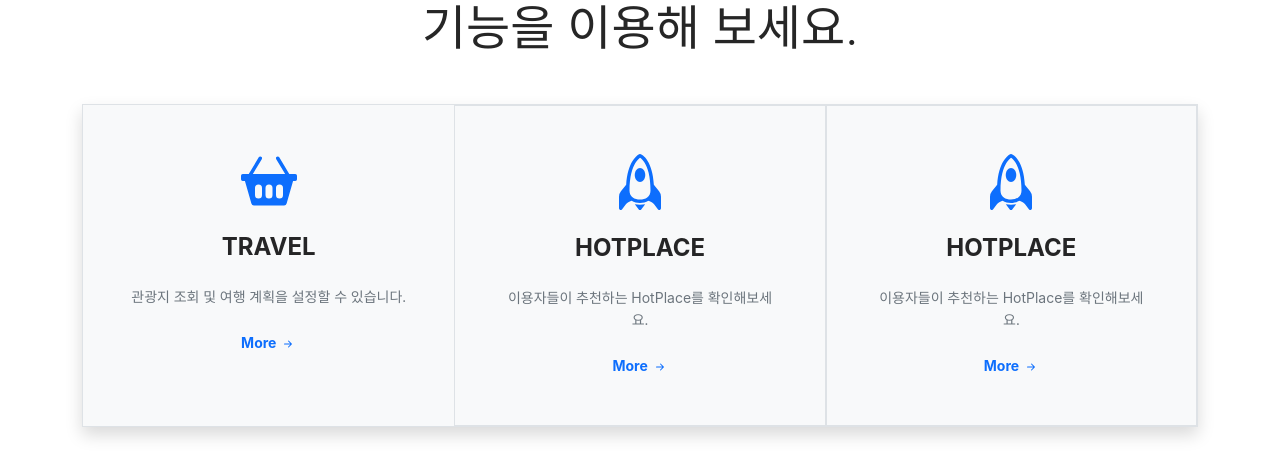
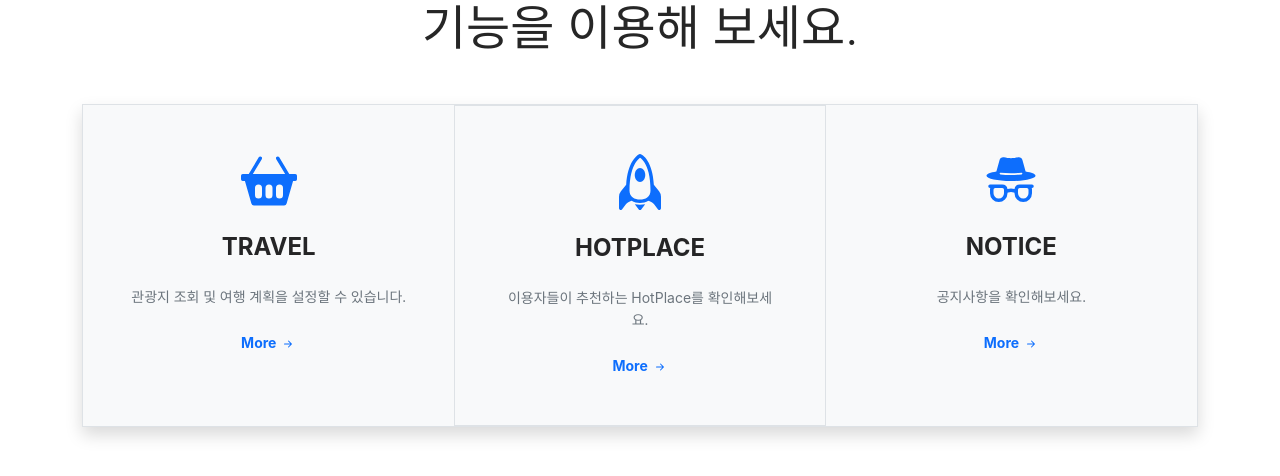
Before and after one commit to EnjoyTrip1803/EnjoyTrip_frontend, a Vue app: page / in a window 1280 px wide. Shown: the part 1239-1715 px from the top of the page. Built offline with nearby package versions, Linux system fonts and the light colour scheme; no server answers.

Commit message:
Design: final design!

```diff
--- a/src/components/board/BoardDetail.vue
+++ b/src/components/board/BoardDetail.vue
@@ -88,10 +88,10 @@ const getImg = () => {
               </p>
             </div>
           </div>
-          <div class="col-md-4 align-self-center text-end">댓글 : 17</div>
+          <div class="col-md-4 align-self-center text-end">댓글 : 0</div>
           <div class="divider mb-3">
 
-            <img v-if="article.fileInfo" class="att-img" :src="getImg()" alt="image" />
+            <img v-if="article.fileInfo" class="att-img" :src="getImg()" alt="image"/>
           </div>
           <div class="text-secondary h4 border-top">
             {{ article.content }}
@@ -116,6 +116,6 @@ const getImg = () => {
 
 <style scoped>
 .att-img {
-  width: 100%;
+  width: 30%;
 }
 </style>
--- a/src/components/common/ImageCard.vue
+++ b/src/components/common/ImageCard.vue
@@ -17,7 +17,7 @@ const onPlan = () => {
         <img class="card-img-top" :src="props.card.image" alt="Card image">
         <div class="card-body">
             <h4 class="card-title">{{ props.card.title }}</h4>
-            <p class="card-text">{{ props.card.info }}</p>
+            <!-- <p class="card-text">{{ props.card.info }}</p> -->
         </div>
     </div>
 </template>
--- a/src/components/common/VKakaoMap.vue
+++ b/src/components/common/VKakaoMap.vue
@@ -13,6 +13,10 @@ const props = defineProps({ attractions: Array, selectAttraction: Object });
 onMounted( () => {
   if (window.kakao && window.kakao.maps) {
     initMap();
+    (async () => {
+      await sleep(0.1);
+      emit('mountedKakaoMap');
+      })();
   } else {
     // console.log("kakao.maps is not loaded============");
     const script = document.createElement("script");
@@ -46,8 +50,7 @@ watch(
       obj.latlng = new kakao.maps.LatLng(attraction.latitude, attraction.longitude);
       obj.content = `<div>
         <img src="${attraction.firstImage}" style="width=100px; height:100px">
-        <div> title: ${attraction.title} </div>
-        <button>
+        <div> ${attraction.title} </div>
         </div>`;
       obj.src = attraction.firstImage;
 
--- a/src/components/main/MainServiceInfo.vue
+++ b/src/components/main/MainServiceInfo.vue
@@ -1,5 +1,11 @@
 <script setup>
+import { useRouter } from 'vue-router';
 
+const router = useRouter();
+
+const moveMap = () => {
+    router.push({ name: 'attraction' })
+}
 </script>
 
 <template>
@@ -28,7 +34,7 @@
                                         </svg>
                                         <h4 class="fw-bold text-uppercase mb-4">Travel</h4>
                                         <p class="mb-4 text-secondary">관광지 조회 및 여행 계획을 설정할 수 있습니다.</p>
-                                        <a href="#!" class="fw-bold text-decoration-none link-primary">
+                                        <a href="#" class="fw-bold text-decoration-none link-primary" @click="moveMap">
                                             More
                                             <svg xmlns="http://www.w3.org/2000/svg" width="16" height="16"
                                                 fill="currentColor" class="bi bi-arrow-right-short" viewBox="0 0 16 16">
@@ -63,19 +69,16 @@
                                     </div>
                                 </div>
                             </div>
-                            <div class="col-12 col-md-4 p-0 border-top border-bottom border-start border-end">
+                            <div class="col-12 col-md-4 p-0">
                                 <div class="card border-0 bg-transparent">
                                     <div class="card-body text-center p-5">
                                         <svg xmlns="http://www.w3.org/2000/svg" width="56" height="56" fill="currentColor"
-                                            class="bi bi-rocket text-primary mb-4" viewBox="0 0 16 16">
-                                            <path d="M8 8c.828 0 1.5-.895 1.5-2S8.828 4 8 4s-1.5.895-1.5 2S7.172 8 8 8Z" />
-                                            <path
-                                                d="M11.953 8.81c-.195-3.388-.968-5.507-1.777-6.819C9.707 1.233 9.23.751 8.857.454a3.495 3.495 0 0 0-.463-.315A2.19 2.19 0 0 0 8.25.064.546.546 0 0 0 8 0a.549.549 0 0 0-.266.073 2.312 2.312 0 0 0-.142.08 3.67 3.67 0 0 0-.459.33c-.37.308-.844.803-1.31 1.57-.805 1.322-1.577 3.433-1.774 6.756l-1.497 1.826-.004.005A2.5 2.5 0 0 0 2 12.202V15.5a.5.5 0 0 0 .9.3l1.125-1.5c.166-.222.42-.4.752-.57.214-.108.414-.192.625-.281l.198-.084c.7.428 1.55.635 2.4.635.85 0 1.7-.207 2.4-.635.067.03.132.056.196.083.213.09.413.174.627.282.332.17.586.348.752.57l1.125 1.5a.5.5 0 0 0 .9-.3v-3.298a2.5 2.5 0 0 0-.548-1.562l-1.499-1.83ZM12 10.445v.055c0 .866-.284 1.585-.75 2.14.146.064.292.13.425.199.39.197.8.46 1.1.86L13 14v-1.798a1.5 1.5 0 0 0-.327-.935L12 10.445ZM4.75 12.64C4.284 12.085 4 11.366 4 10.5v-.054l-.673.82a1.5 1.5 0 0 0-.327.936V14l.225-.3c.3-.4.71-.664 1.1-.861.133-.068.279-.135.425-.199ZM8.009 1.073c.063.04.14.094.226.163.284.226.683.621 1.09 1.28C10.137 3.836 11 6.237 11 10.5c0 .858-.374 1.48-.943 1.893C9.517 12.786 8.781 13 8 13c-.781 0-1.517-.214-2.057-.607C5.373 11.979 5 11.358 5 10.5c0-4.182.86-6.586 1.677-7.928.409-.67.81-1.082 1.096-1.32.09-.076.17-.135.236-.18Z" />
-                                            <path
-                                                d="M9.479 14.361c-.48.093-.98.139-1.479.139-.5 0-.999-.046-1.479-.139L7.6 15.8a.5.5 0 0 0 .8 0l1.079-1.439Z" />
+                                            class="bi bi-incognito text-primary mb-4" viewBox="0 0 16 16">
+                                            <path fill-rule="evenodd"
+                                                d="m4.736 1.968-.892 3.269-.014.058C2.113 5.568 1 6.006 1 6.5 1 7.328 4.134 8 8 8s7-.672 7-1.5c0-.494-1.113-.932-2.83-1.205a1.032 1.032 0 0 0-.014-.058l-.892-3.27c-.146-.533-.698-.849-1.239-.734C9.411 1.363 8.62 1.5 8 1.5c-.62 0-1.411-.136-2.025-.267-.541-.115-1.093.2-1.239.735Zm.015 3.867a.25.25 0 0 1 .274-.224c.9.092 1.91.143 2.975.143a29.58 29.58 0 0 0 2.975-.143.25.25 0 0 1 .05.498c-.918.093-1.944.145-3.025.145s-2.107-.052-3.025-.145a.25.25 0 0 1-.224-.274ZM3.5 10h2a.5.5 0 0 1 .5.5v1a1.5 1.5 0 0 1-3 0v-1a.5.5 0 0 1 .5-.5Zm-1.5.5c0-.175.03-.344.085-.5H2a.5.5 0 0 1 0-1h3.5a1.5 1.5 0 0 1 1.488 1.312 3.5 3.5 0 0 1 2.024 0A1.5 1.5 0 0 1 10.5 9H14a.5.5 0 0 1 0 1h-.085c.055.156.085.325.085.5v1a2.5 2.5 0 0 1-5 0v-.14l-.21-.07a2.5 2.5 0 0 0-1.58 0l-.21.07v.14a2.5 2.5 0 0 1-5 0v-1Zm8.5-.5h2a.5.5 0 0 1 .5.5v1a1.5 1.5 0 0 1-3 0v-1a.5.5 0 0 1 .5-.5Z" />
                                         </svg>
-                                        <h4 class="fw-bold text-uppercase mb-4">HotPlace</h4>
-                                        <p class="mb-4 text-secondary">이용자들이 추천하는 HotPlace를 확인해보세요.</p>
+                                        <h4 class="fw-bold text-uppercase mb-4">NOTICE</h4>
+                                        <p class="mb-4 text-secondary">공지사항을 확인해보세요.</p>
                                         <a href="#!" class="fw-bold text-decoration-none link-primary">
                                             More
                                             <svg xmlns="http://www.w3.org/2000/svg" width="16" height="16"
--- a/src/components/plan/PlanCreate.vue
+++ b/src/components/plan/PlanCreate.vue
@@ -42,18 +42,20 @@ const formTailLayout = {
 };
 
 const onFinish = values => {
-  console.log('Success:', {
-    title: values["title"],
-    userId: userId,
-    startDate: Date.parse(values["date"][0]) / 1000,
-    endDate: Date.parse(values["date"][1]) / 1000,
-  });
+  // console.log('Success:', {
+  //   title: values["title"],
+  //   userId: userId,
+  //   startDate: values["date"][0],
+  //   endDate: values["date"][1],
+  //   startDate2: new Date(values["date"][0]).getTime(),
+  //   endDate2: new Date(values["date"][1]).getTime(),
+  // });
   createTripPlan(
     {
       title: values["title"],
       userId: userId,
-      startDate: Date.parse(values["date"][0]) / 1000,
-      endDate: Date.parse(values["date"][1]) / 1000,
+      startDate: new Date(values["date"][0]).getTime(),
+      endDate: new Date(values["date"][1]).getTime(),
     },
     ({ data }) => {
       emit('changeMode', 'attraction', data.planId, data.title);
@@ -82,7 +84,7 @@ const onFinishFailed = errorInfo => {
       </a-form-item>
 
       <a-form-item name="date" label="Date" v-bind="rangeConfig">
-        <a-range-picker v-model:value="formState['date']" value-format="YYYY-MM-DD" />
+        <a-range-picker v-model:value="formState['date']" value-format="YYYY-MM-DD HH:mm:ss" />
       </a-form-item>
 
       <a-form-item v-bind="formTailLayout">
--- a/src/components/plan/PlanList.vue
+++ b/src/components/plan/PlanList.vue
@@ -45,7 +45,7 @@ const getPlanList = () => {
 
 const getDateFomr = (timestamp) => {
   var date = new Date(timestamp);
-
+  console.log(timestamp, date);
   var year = date.toLocaleString("default", { year: "numeric" });
   var month = date.toLocaleString("default", { month: "2-digit" });
   var day = date.toLocaleString("default", { day: "2-digit" });
--- a/src/components/plan/PlanMakeList.vue
+++ b/src/components/plan/PlanMakeList.vue
@@ -42,7 +42,7 @@ onMounted(() => {
 const mountedKakaoMap = () => {
     if (props.sidoCode !== null) {
         searchCondition.value.sidoCode = props.sidoCode;
-        console.log(searchCondition.value)
+        console.log("searchCondition", searchCondition.value)
         getAttractions();
     }
 }
@@ -231,8 +231,10 @@ const removePlanAttraction = (contentId) => {
   min-width: 430px;
 }
 
-#map {}
-
+#map {
+  width: 100%;
+  height: 100%;
+}
 #attraction-card {
   margin: 0 0 0 5px;
 }
```
